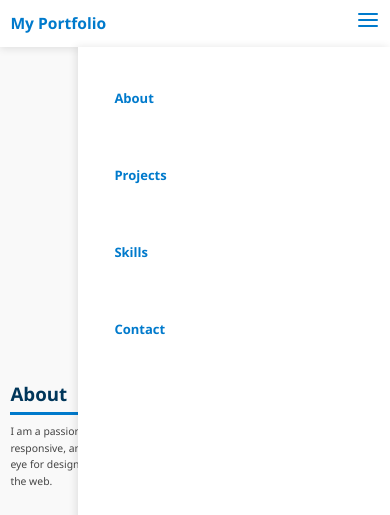
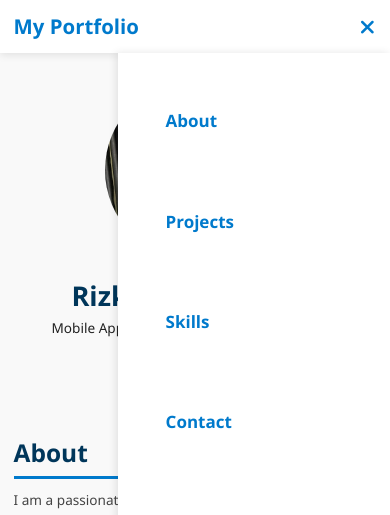
Before and after one commit to adnfutuh/web_rizki, a plain HTML site: page index.html in a window 390 px wide. Both pictures are taken after a click on the link 367 px from the left and 23 px from the top of the page. Shown: the top 515 px of the page. Drawn offline with nearby package versions, Linux system fonts and the light colour scheme.

Commit message:
change menu icon on click

```diff
--- a/css/style.css
+++ b/css/style.css
@@ -81,6 +81,14 @@ nav {
   z-index: 10000;
 }
 
+#hamburger-menu i {
+  transition: transform 0.3s ease, opacity 0.3s ease;
+}
+
+#hamburger-menu i.fa-times {
+  transform: rotate(-90deg);
+}
+
 /* Footer */
 footer {
   background-color: #00365a;
@@ -94,7 +102,8 @@ footer {
 /* Responsive */
 @media (max-width: 600px) {
   html {
-    font-size: 65%;
+    font-size: 85%;
+    overflow-x: hidden;
   }
 
   #hamburger-menu {
@@ -107,7 +116,7 @@ footer {
     top: 100%;
     right: -100%;
     background-color: #fff;
-    width: 30rem;
+    width: 20rem;
     height: 100dvh;
     box-shadow: -2px 0 8px rgba(0, 0, 0, 0.1);
     padding: 2rem 1.5rem;
@@ -127,12 +136,22 @@ footer {
     font-size: 1.25rem;
     color: #007acc;
   }
+  .nav-links a:hover,
+  a:focus {
+    color: #004f8c;
+    outline: none;
+  }
 
   .nav-links a::after {
-    transform-origin: 0 0;
+    content: "";
+    display: block;
+    padding-bottom: 0.5rem;
+    border-bottom: 0.1rem solid #004f8c;
+    transform: scale(0);
+    transition: 0.2s linear;
   }
   .nav-links a:hover::after {
-    transform: scaleX(0.4);
+    transform: scale(0.5);
   }
 }
 
--- a/index.html
+++ b/index.html
@@ -3,6 +3,11 @@
   <head>
     <meta charset="UTF-8" />
     <meta name="viewport" content="width=device-width, initial-scale=1.0" />
+    <meta
+      name="description"
+      content="Rizki Adnan Futuh's developer portfolio featuring mobile and web projects built with Flutter, React, and more."
+    />
+
     <link
       rel="stylesheet"
       href="https://cdnjs.cloudflare.com/ajax/libs/font-awesome/6.5.0/css/all.min.css"
@@ -28,7 +33,9 @@
           <a href="#contact">Contact</a>
         </div>
         <div>
-          <a href="#" id="hamburger-menu"><i data-feather="menu"></i> </a>
+          <a href="#" id="hamburger-menu">
+            <i class="fa fa-bars" onclick="changeIcon(this)"></i>
+          </a>
         </div>
       </nav>
     </header>
--- a/js/script.js
+++ b/js/script.js
@@ -47,13 +47,16 @@ form.addEventListener("submit", function (event) {
 // Hamburger-Menu
 const navbarnav = document.querySelector(".nav-links");
 const hamburger = document.querySelector("#hamburger-menu");
+const icon = hamburger.querySelector("i");
 
 hamburger.onclick = () => {
   navbarnav.classList.toggle("active");
+  icon.classList.toggle("fa-times");
 };
 
 document.addEventListener("click", function (e) {
   if (!hamburger.contains(e.target) && !navbarnav.contains(e.target)) {
     navbarnav.classList.remove("active");
+    icon.classList.remove("fa-times");
   }
 });
```
